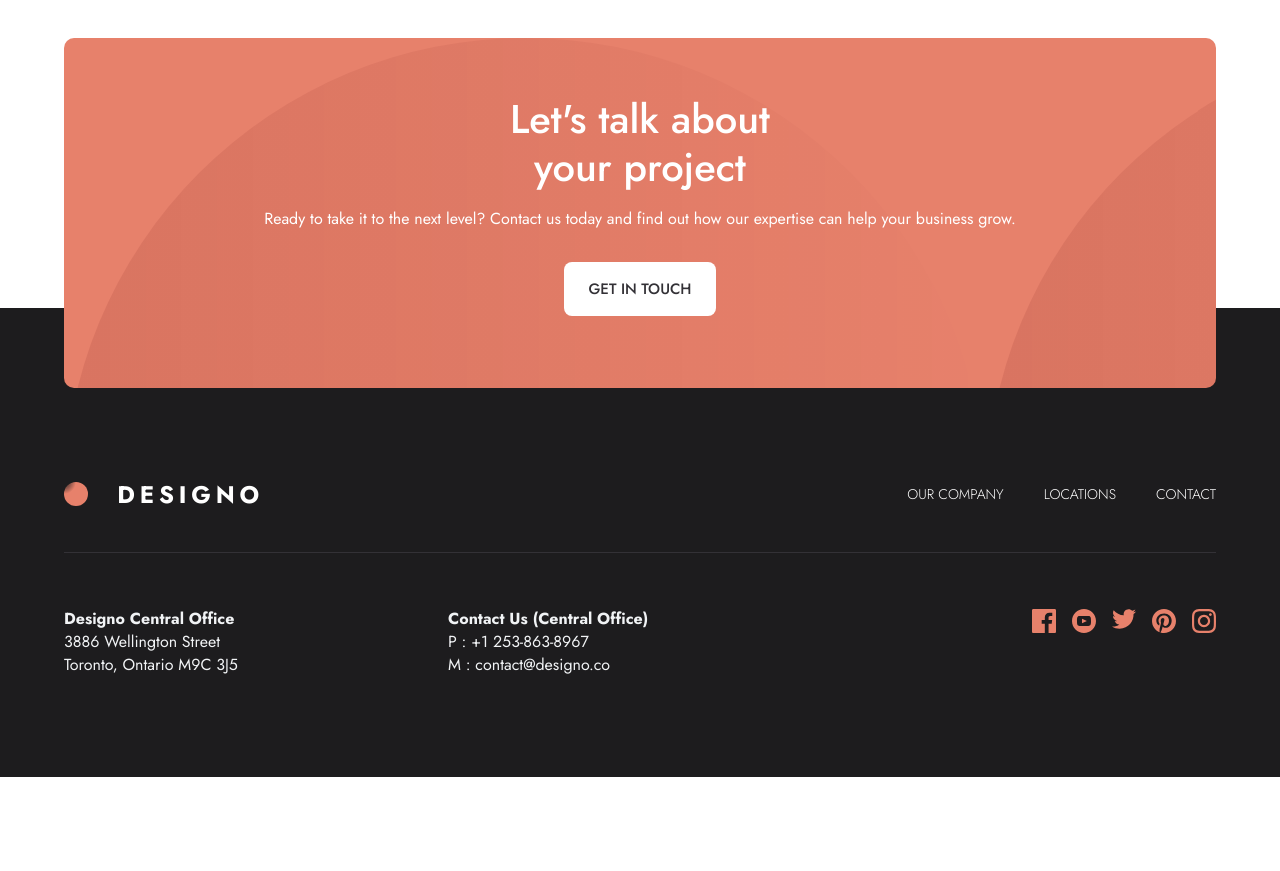
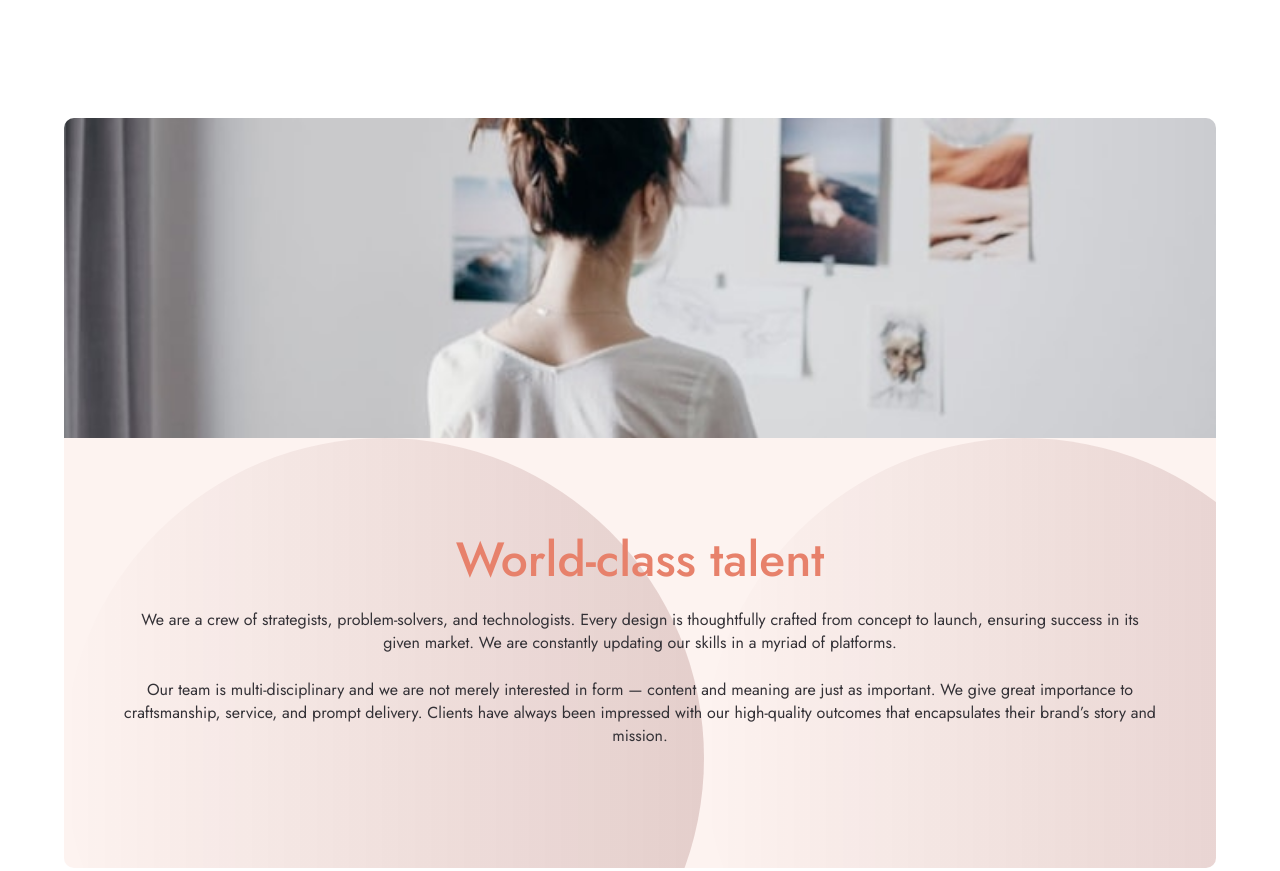
Before and after one commit to konradczarny02/designo-website, a Gatsby site: page /about in a window 1280 px wide. Shown: the part 805-1676 px from the top of the page. Before the commit the page ends 1582 px from the top, so only its background shows below. Built offline with nearby package versions, Linux system fonts and the light colour scheme; Gatsby itself is replaced by a stand-in of ours.

Commit message:
created Post on about page

```diff
--- a/src/components/molecules/AboutBanner/AboutBanner.js
+++ b/src/components/molecules/AboutBanner/AboutBanner.js
@@ -1,82 +1,6 @@
 import React from 'react'
-import styled from "styled-components";
-import bgMobile from 'src/assets/about/mobile/image-about-hero.jpg'
-import bgTablet from 'src/assets/about/tablet/image-about-hero.jpg';
-import bgDesktop from 'src/assets/about/desktop/image-about-hero.jpg';
-import bgSvg from 'src/assets/about/desktop/bg-pattern-hero-about-desktop.svg'
+import {AboutBannerWrapper} from "src/components/molecules/AboutBanner/AboutBanner.styles";
 import {Paragraph, Title} from "src/components/atoms/Titles";
-
-export const AboutBannerWrapper = styled.div`
-  width: 100%;
-  height: 700px;
-  margin: 0 auto 310px;
-
-  @media (min-width: 700px) {
-    width: 90%;
-    height: 640px;
-  }
-
-  @media (min-width: 1400px) {
-    width: 80%;
-    min-width: calc(1400px * 90%);
-    height: 480px;
-    display: flex;
-  }
-
-  div:first-child {
-    background-image: url("${bgMobile}");
-    background-position: center;
-    background-size: cover;
-    height: 320px;
-
-    @media (min-width: 500px) {
-      background-image: url("${bgTablet}");
-    }
-
-    @media (min-width: 700px) {
-      border-radius: 10px 10px 0 0;
-    }
-
-    @media (min-width: 1400px) {
-      background-image: url("${bgDesktop}");
-      order: 2;
-      height: 100%;
-      width: 47%;
-      border-radius: 0 10px 10px 0;
-    }
-  }
-
-  div:last-child {
-    background-color: ${({theme}) => theme.colors.peach};
-    background-image: url("${bgSvg}");
-    background-size: contain;
-    background-repeat: no-repeat;
-    background-position: right;
-    height: calc(100% - 320px);
-    padding: 80px 24px;
-
-    ${Title} {
-      margin-bottom: 24px;
-    }
-
-    @media (min-width: 700px) {
-      padding: 64px 58px;
-      border-radius: 0 0 10px 10px;
-
-      ${Title} {
-        margin-bottom: 32px;
-      }
-    }
-
-    @media (min-width: 1400px) {
-      width: 53%;
-      height: 100%;
-      padding: 135px 80px 135px 95px;
-      order: 1;
-      border-radius: 10px 0 0 10px;
-    }
-  }
-`;
 
 const AboutBanner = () => {
     return (
--- a/src/components/molecules/AboutBanner/AboutBanner.styles.js
+++ b/src/components/molecules/AboutBanner/AboutBanner.styles.js
@@ -0,0 +1,79 @@
+import styled from "styled-components";
+import bgMobile from 'src/assets/about/mobile/image-about-hero.jpg'
+import bgTablet from 'src/assets/about/tablet/image-about-hero.jpg';
+import bgDesktop from 'src/assets/about/desktop/image-about-hero.jpg';
+import bgSvg from 'src/assets/about/desktop/bg-pattern-hero-about-desktop.svg'
+import {Title} from "src/components/atoms/Titles";
+
+export const AboutBannerWrapper = styled.div`
+  width: 100%;
+  height: 700px;
+  margin: 0 auto 0;
+
+  @media (min-width: 700px) {
+    width: 90%;
+    height: 640px;
+    margin-bottom: 120px;
+  }
+
+  @media (min-width: 1400px) {
+    width: 80%;
+    min-width: calc(1400px * 90%);
+    height: 480px;
+    display: flex;
+  }
+
+  div:first-child {
+    background-image: url("${bgMobile}");
+    background-position: center;
+    background-size: cover;
+    height: 320px;
+
+    @media (min-width: 500px) {
+      background-image: url("${bgTablet}");
+    }
+
+    @media (min-width: 700px) {
+      border-radius: 10px 10px 0 0;
+    }
+
+    @media (min-width: 1400px) {
+      background-image: url("${bgDesktop}");
+      order: 2;
+      height: 100%;
+      width: 480px;
+      border-radius: 0 10px 10px 0;
+    }
+  }
+
+  div:last-child {
+    background-color: ${({theme}) => theme.colors.peach};
+    background-image: url("${bgSvg}");
+    background-size: contain;
+    background-repeat: no-repeat;
+    background-position: right;
+    height: calc(100% - 320px);
+    padding: 80px 24px;
+
+    ${Title} {
+      margin-bottom: 24px;
+    }
+
+    @media (min-width: 700px) {
+      padding: 64px 58px;
+      border-radius: 0 0 10px 10px;
+
+      ${Title} {
+        margin-bottom: 32px;
+      }
+    }
+
+    @media (min-width: 1400px) {
+      width: calc(100% - 480px);
+      height: 100%;
+      padding: 135px 80px 135px 95px;
+      order: 1;
+      border-radius: 10px 0 0 10px;
+    }
+  }
+`;
--- /dev/null
+++ b/src/components/molecules/AboutPost/AboutPost.js
@@ -0,0 +1,104 @@
+import React from 'react'
+import styled from "styled-components";
+import bgMobile from 'src/assets/about/mobile/image-world-class-talent.jpg';
+import bgTablet from 'src/assets/about/tablet/image-world-class-talent.jpg';
+import bgDesktop from 'src/assets/about/desktop/image-world-class-talent.jpg';
+import bgSvg from 'src/assets/about/desktop/bg-pattern-hero-about-desktop.svg'
+import {Paragraph, Title} from "src/components/atoms/Titles";
+
+export const AboutPostWrapper = styled.div`
+  height: 850px;
+  margin: 0 auto 310px;
+
+  @media (min-width: 700px) {
+    width: 90%;
+    height: 750px;
+  }
+
+  @media (min-width: 1400px) {
+    width: 80%;
+    min-width: calc(1400px * 90%);
+    height: 640px;
+    display: flex;
+  }
+
+  div:first-child {
+    background-image: url("${bgMobile}");
+    background-size: cover;
+    background-position: center;
+    height: 320px;
+
+    @media (min-width: 700px) {
+      border-radius: 10px 10px 0 0;
+      background-image: url("${bgTablet}");
+    }
+
+    @media (min-width: 1400px) {
+      background-image: url("${bgDesktop}");
+      border-radius: 10px 0 0 10px;
+      height: 100%;
+      width: 480px;
+    }
+  }
+
+  div:last-child {
+    background-color: ${({theme}) => theme.colors.beige};
+    height: calc(100% - 320px);
+    background-image: url("${bgSvg}");
+    padding: 0 24px;
+    display: flex;
+    flex-direction: column;
+    align-items: center;
+    justify-content: center;
+
+    ${Title} {
+      color: ${({theme}) => theme.colors.peach};
+      margin-bottom: 24px;
+    }
+
+    ${Paragraph} {
+      margin-bottom: 24px;
+      color: ${({theme}) => theme.colors.darkGrey};
+    }
+
+    @media (min-width: 700px) {
+      border-radius: 0 0 10px 10px;
+      padding: 0 58px;
+    }
+
+    @media (min-width: 1400px) {
+      height: 100%;
+      width: calc(100% - 480px);
+      border-radius: 0 10px 10px 0;
+      padding: 0 96px;
+
+      ${Title} {
+        margin-right: auto;
+      }
+    }
+  }
+`;
+
+const AboutPost = () => {
+    return (
+        <AboutPostWrapper>
+            <div></div>
+            <div>
+                <Title>World-class talent</Title>
+                <Paragraph>
+                    We are a crew of strategists, problem-solvers, and technologists. Every design is thoughtfully
+                    crafted from concept to launch, ensuring success in its given market. We are constantly updating our
+                    skills in a myriad of platforms.
+                </Paragraph>
+                <Paragraph>
+                    Our team is multi-disciplinary and we are not merely interested in form — content and meaning are
+                    just as important. We give great importance to craftsmanship, service, and prompt delivery. Clients
+                    have always been impressed with our high-quality outcomes that encapsulates their brand’s story and
+                    mission.
+                </Paragraph>
+            </div>
+        </AboutPostWrapper>
+    )
+}
+
+export default AboutPost
--- /dev/null
+++ b/src/components/molecules/AboutPost/AboutPost.styles.js
@@ -0,0 +1 @@
+import styled from "styled-components";
--- a/src/pages/about.js
+++ b/src/pages/about.js
@@ -1,11 +1,13 @@
 import React from 'react'
 import MainLayout from "src/components/layouts/MainLayout";
 import AboutBanner from "src/components/molecules/AboutBanner/AboutBanner";
+import AboutPost from "src/components/molecules/AboutPost/AboutPost";
 
 const About = () => {
     return (
         <MainLayout>
             <AboutBanner />
+            <AboutPost />
         </MainLayout>
     )
 }
```
